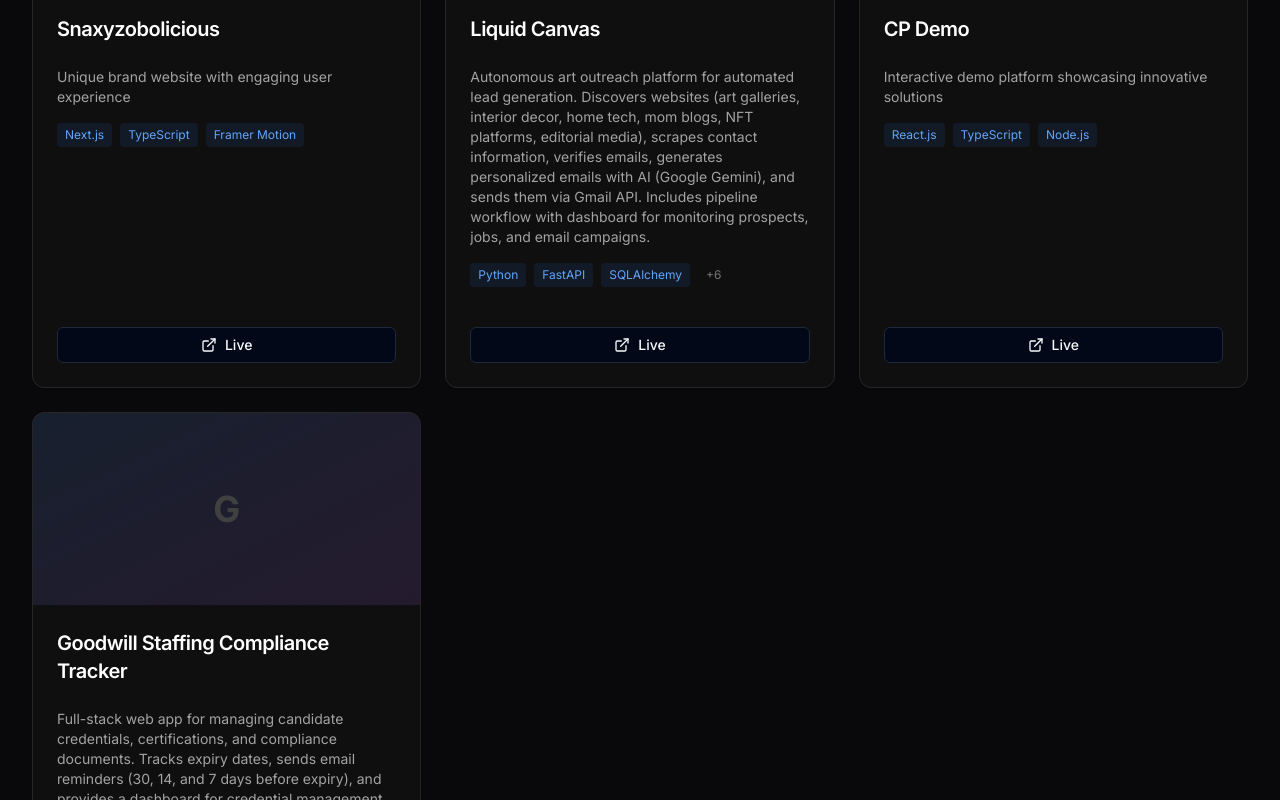
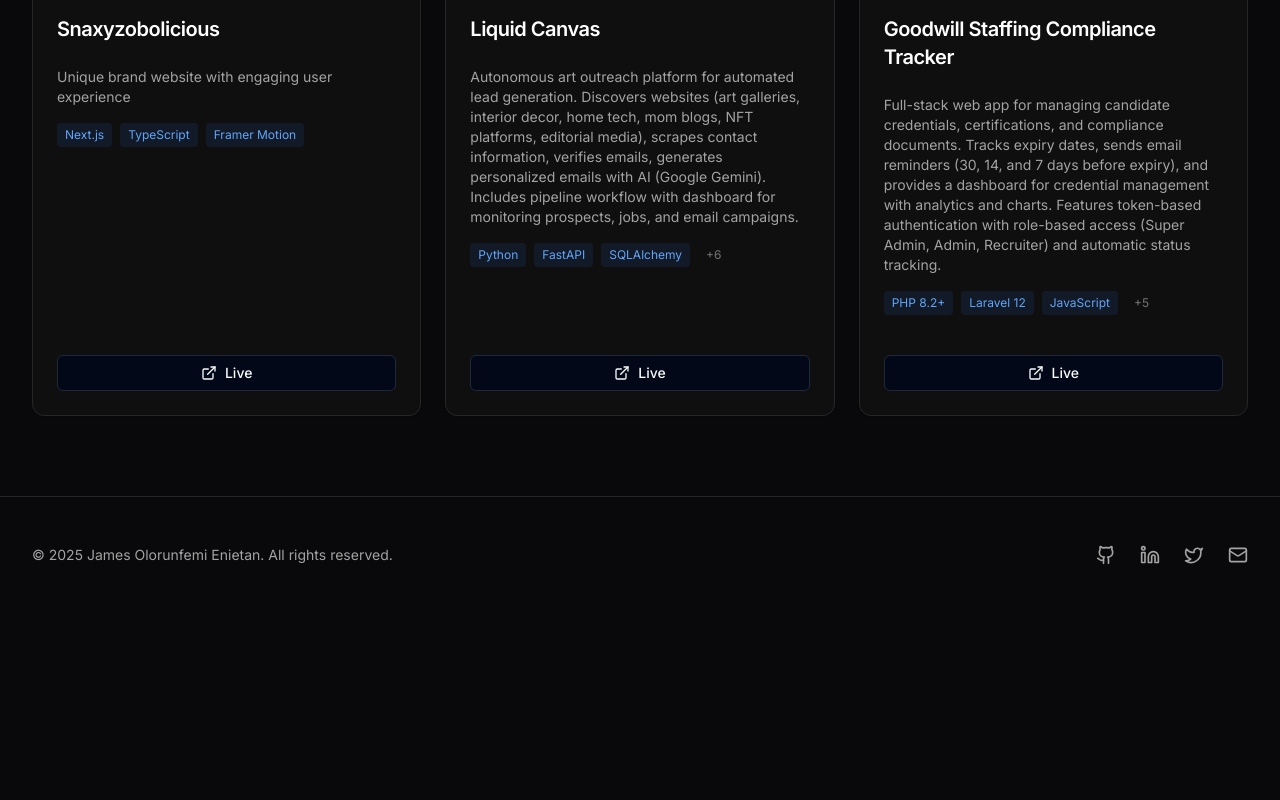
Before and after one commit to Jim-devENG/my-portfolio, a Next.js app: page /projects in a window 1280 px wide. Shown: the part 1920-2720 px from the top of the page. After the commit the page ends 2533 px from the top, so only its background shows below. Built offline with nearby package versions, Linux system fonts and the light colour scheme.

Commit message:
Update CP Demo to Goodwill Staffing Compliance Tracker and remove Gmail API reference from Liquid Canvas

```diff
--- a/data/projects.ts
+++ b/data/projects.ts
@@ -90,23 +90,17 @@ export const projects: Project[] = [
   {
     id: "11",
     title: "Liquid Canvas",
-    description: "Autonomous art outreach platform for automated lead generation. Discovers websites (art galleries, interior decor, home tech, mom blogs, NFT platforms, editorial media), scrapes contact information, verifies emails, generates personalized emails with AI (Google Gemini), and sends them via Gmail API. Includes pipeline workflow with dashboard for monitoring prospects, jobs, and email campaigns.",
+    description: "Autonomous art outreach platform for automated lead generation. Discovers websites (art galleries, interior decor, home tech, mom blogs, NFT platforms, editorial media), scrapes contact information, verifies emails, generates personalized emails with AI (Google Gemini). Includes pipeline workflow with dashboard for monitoring prospects, jobs, and email campaigns.",
     stack: ["Python", "FastAPI", "SQLAlchemy", "PostgreSQL", "Supabase", "TypeScript", "Next.js", "React", "Tailwind CSS"],
     liveUrl: "https://agent.liquidcanvas.art",
     thumbnail: "/project-screenshots/liquidcanvas.png",
   },
   {
     id: "12",
-    title: "CP Demo",
-    description: "Interactive demo platform showcasing innovative solutions",
-    stack: ["React.js", "TypeScript", "Node.js"],
+    title: "Goodwill Staffing Compliance Tracker",
+    description: "Full-stack web app for managing candidate credentials, certifications, and compliance documents. Tracks expiry dates, sends email reminders (30, 14, and 7 days before expiry), and provides a dashboard for credential management with analytics and charts. Features token-based authentication with role-based access (Super Admin, Admin, Recruiter) and automatic status tracking.",
+    stack: ["PHP 8.2+", "Laravel 12", "JavaScript", "React 19", "Tailwind CSS 3.4", "SQLite", "MySQL", "Vite 7"],
     liveUrl: "http://cpdemo.blueinctech.com",
     thumbnail: "/project-screenshots/cpdemo.png",
   },
-  {
-    id: "13",
-    title: "Goodwill Staffing Compliance Tracker",
-    description: "Full-stack web app for managing candidate credentials, certifications, and compliance documents. Tracks expiry dates, sends email reminders (30, 14, and 7 days before expiry), and provides a dashboard for credential management with analytics and charts. Features token-based authentication with role-based access (Super Admin, Admin, Recruiter) and automatic status tracking.",
-    stack: ["PHP 8.2+", "Laravel 12", "JavaScript", "React 19", "Tailwind CSS 3.4", "SQLite", "MySQL", "Vite 7"],
-  },
 ]
```
